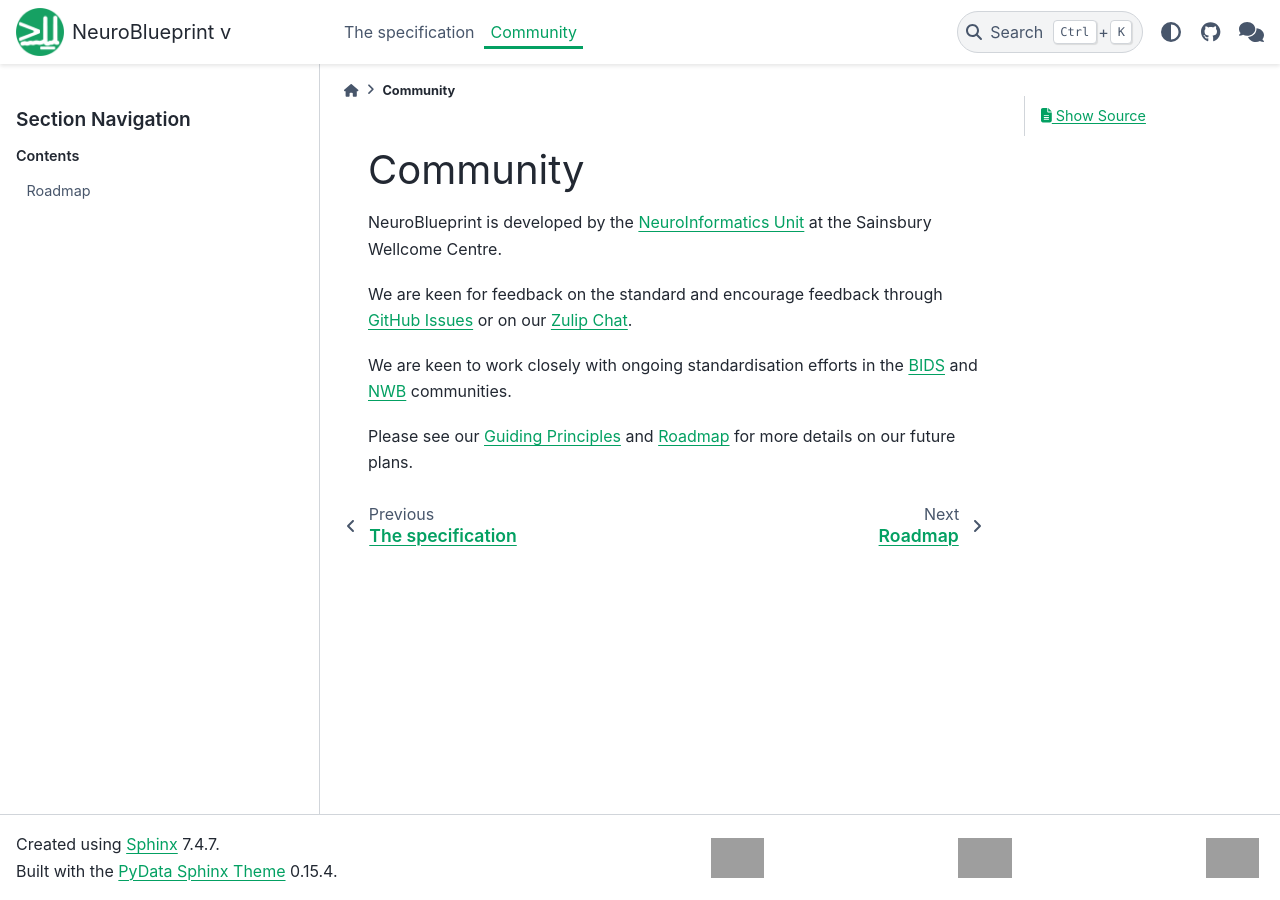
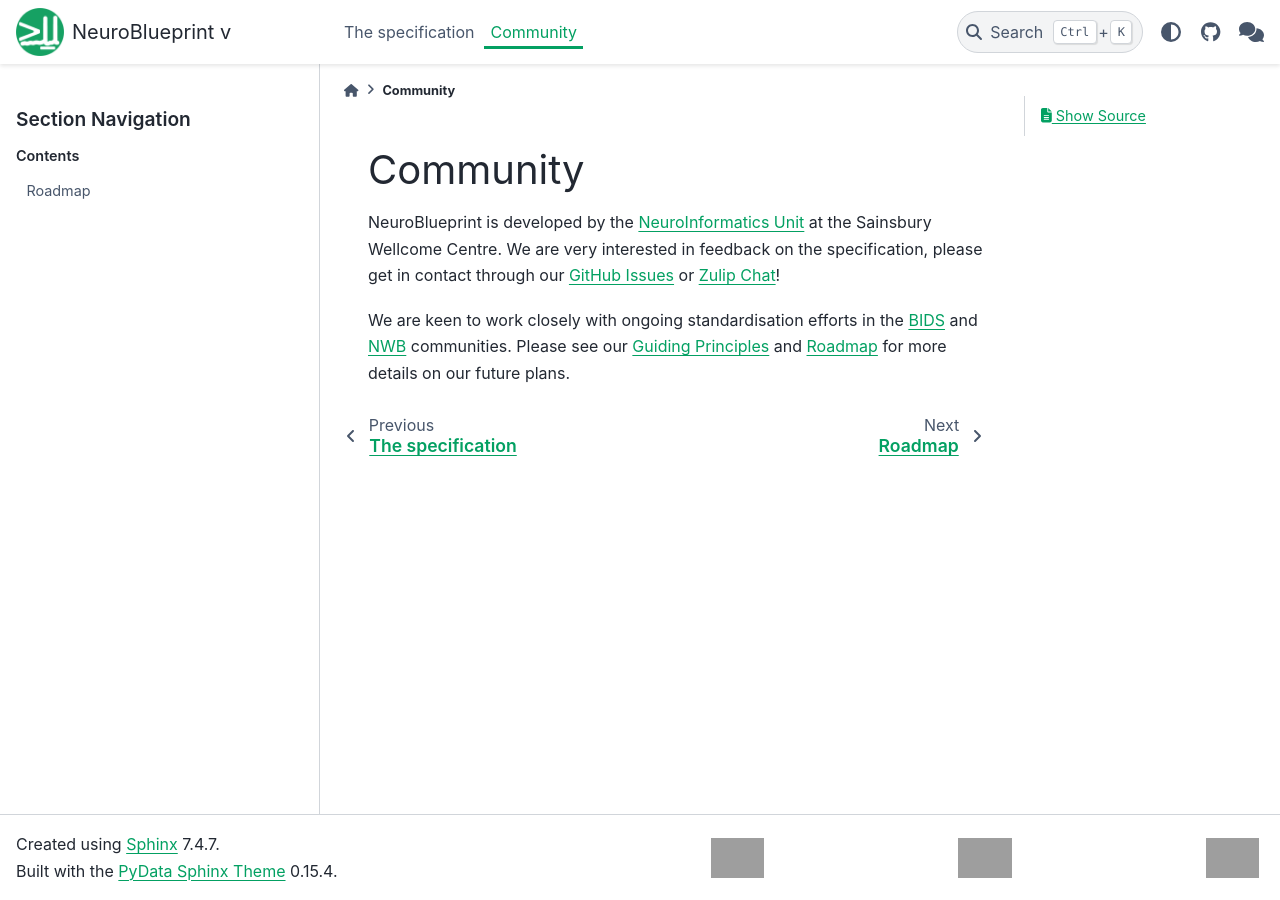
Before and after one commit to neuroinformatics-unit/NeuroBlueprint, a Sphinx documentation site: the page built from docs/source/community.md, in a window 1280 px wide. Built offline with Sphinx 7.4.7 and the PyData theme 0.15.4, drawn with Linux system fonts in a browser that asks for light colours; the version number could not be read and is left out; grey boxes are pictures that could not be loaded.

Commit message:
Add links and restructure community section.

```diff
--- a/docs/source/community.md
+++ b/docs/source/community.md
@@ -2,20 +2,17 @@
 
 NeuroBlueprint is developed by the
 [NeuroInformatics Unit](https://neuroinformatics.dev)
-at the Sainsbury Wellcome Centre.
-
-We are keen for feedback on the standard and encourage feedback through
+at the Sainsbury Wellcome Centre. We are very interested in feedback on the
+specification, please get in contact through our
 [GitHub Issues](https://github.com/neuroinformatics-unit/NeuroBlueprint)
-or on our
-[Zulip Chat](https://neuroinformatics.zulipchat.com/#narrow/stream/406000-NeuroBlueprint).
+or
+[Zulip Chat](https://neuroinformatics.zulipchat.com/#narrow/stream/406000-NeuroBlueprint)!
 
 We are keen to work closely with ongoing standardisation efforts in the
 [BIDS](https://bids.neuroimaging.io)
 and
 [NWB](https://www.nwb.org)
-communities.
-
-Please see our
+communities. Please see our
 [Guiding Principles](https://datashuttle.neuroinformatics.dev/pages/community/guiding-principles.html)
 and
 [Roadmap](roadmap.md)
```
